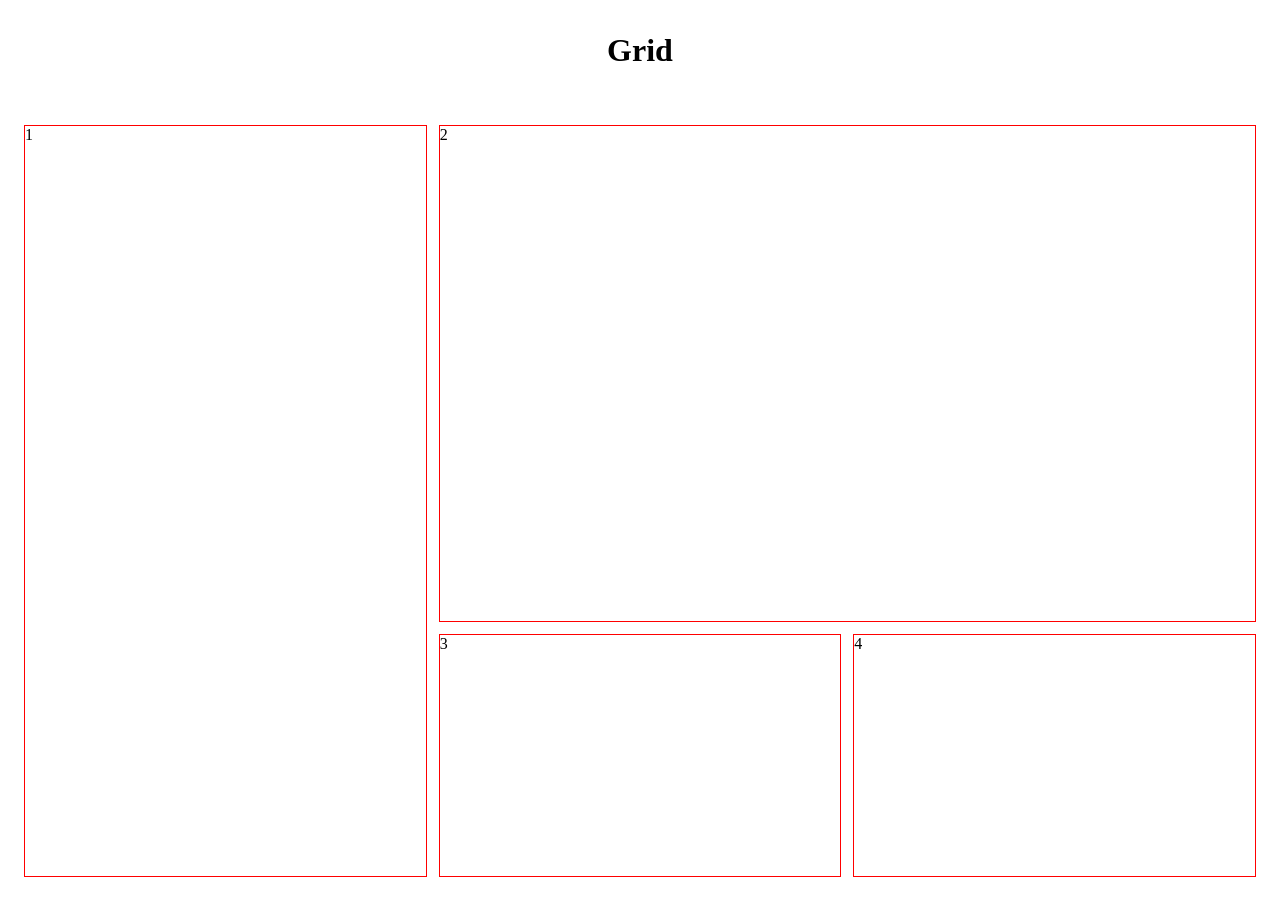
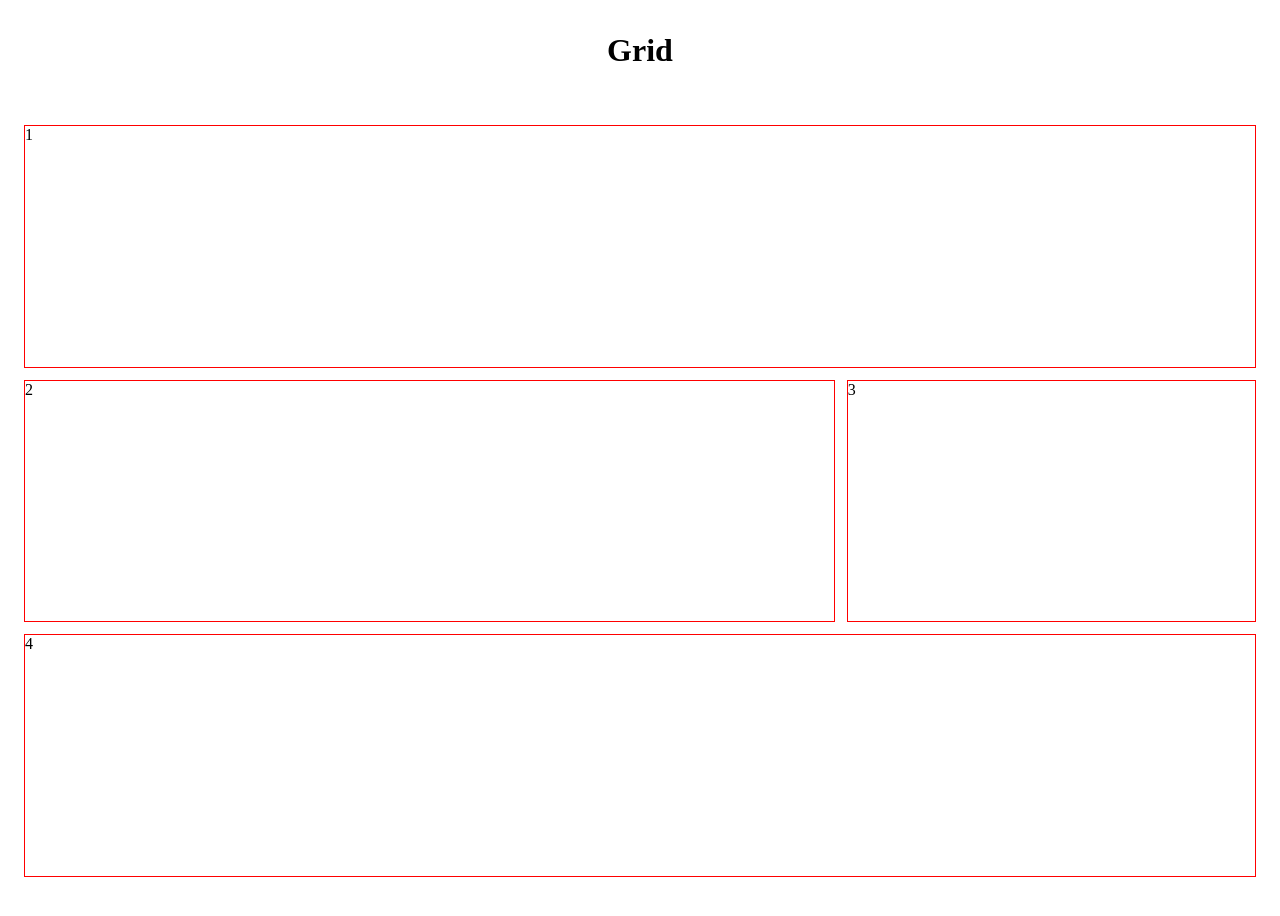
Before and after one commit to gustavonbispo/css-grid, a plain HTML site: page index.html in a window 1280 px wide. Drawn offline with Linux system fonts and the light colour scheme.

Commit message:
Grid template areas

```diff
--- a/styles/index.css
+++ b/styles/index.css
@@ -5,26 +5,32 @@ h1 {
   text-align: center;
 }
 
+#app > * {
+  border: 1px solid red;
+}
+
 #app {
   display: grid;
   height: 100vh;
   gap: 12px;
   padding: 24px;
-  grid-template-columns: repeat(3, 1fr);
-  grid-template-rows: repeat(3, 1fr);
+
+  grid-template-areas:
+  "header header header"
+  "main main aside"
+  "footer footer footer";
+
   margin-bottom: 64px;
 }
 
-#app > * {
-  border: 1px solid red;
-}
-
 #app header {
-  grid-row-start: 1;
-  grid-row-end: 4;
+  grid-area: header;
 }
 
 #app main {
-  grid-column: 2/4;
-  grid-row: 1/3;
+  grid-area: main;
 }
+
+#app footer {
+  grid-area: footer;
+}
```
